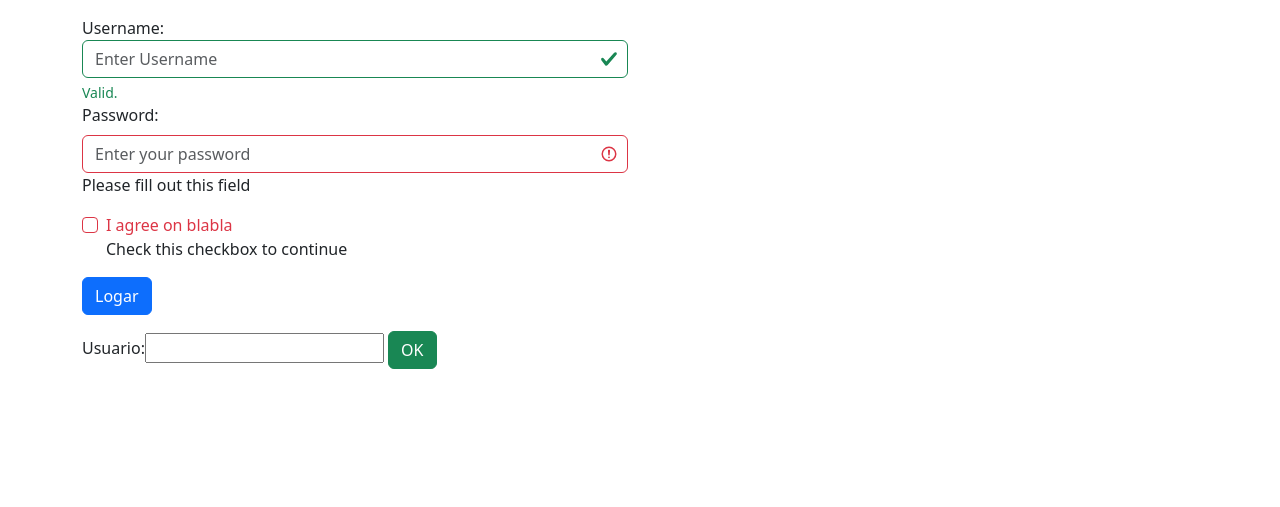
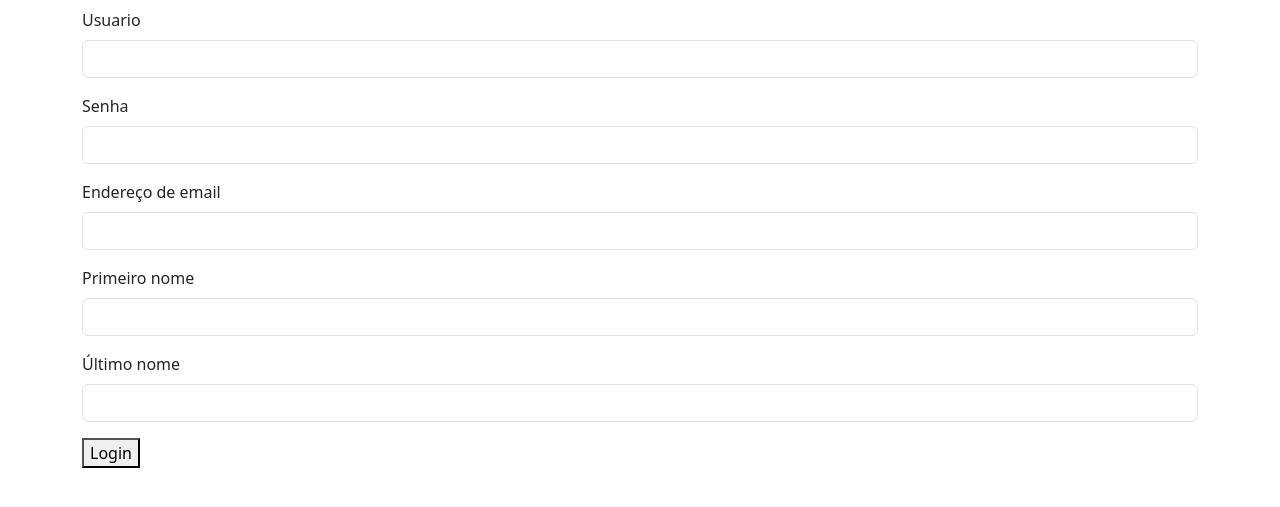
Before and after one commit to renatodesouza/ProjetoEscolaDois, a Django app: page /app/login/ in a window 1280 px wide. Shown: the top 507 px of the page. Run offline with Django 3.2, Linux system fonts and the light colour scheme; some libraries are stand-ins or nearby versions.

Commit message:
subindo login e logout

```diff
--- a/app/forms.py
+++ b/app/forms.py
@@ -1,8 +1,11 @@
 from django import forms
+from django.contrib.auth.models import User
+
 from .models.entrega_atividade import EntregaAtividade
 from .models.atividade import Atividade
 from .models.disciplina import Disciplina
 from .models.curso import Curso
+
 
 
 class EntregaAtividadeForm(forms.ModelForm):
@@ -38,6 +41,23 @@ class CursoForm(forms.ModelForm):
         fields = ['nome', 'descricao', 'coordenador', 'periodo', 'modalidade', 'imagem']
 
 
-class LoginForm(forms.Form):
-    usuario = forms.CharField(max_length=100)
-    password = forms.PasswordInput()
+class LoginForm(forms.ModelForm):
+    password = forms.CharField(widget=forms.PasswordInput)
+    class Meta:
+        model = User
+        fields = ['username', 'password', 'email', 'first_name', 'last_name']
+
+        labels = {
+            'username': 'Nome do usuario',
+            'password': 'Senha',
+            'email': 'Email-Adress',
+            'first_name': 'Primeiro nome',
+            'last_name': 'Sobrenome',
+        }
+
+        widgets = {
+            'username': forms.TextInput(attrs={'placeholder': 'Nome de Usuario'}),
+            'email': forms.EmailInput(attrs={'placeholder': 'Email'}),
+            'first_name': forms.TextInput(attrs={'placeholder': 'Nome'}),
+            'last_name': forms.TextInput(attrs={'placeholder': 'Sobrenome'}),
+        }
--- a/app/models/aluno.py
+++ b/app/models/aluno.py
@@ -7,7 +7,7 @@ from datetime import date
 
 class Aluno(models.Model):
     ra = models.CharField(max_length=10, unique=True, verbose_name='RA')
-    usuario = models.ForeignKey(User, on_delete=models.PROTECT)
+    usuario = models.ForeignKey(User, on_delete=models.PROTECT, related_name='aluno')
     data_expiracao = models.DateField('Data de Expiracao', default=date(year=1900, month=1, day=1))
     imagem = models.ImageField("Imagem", upload_to='imagens/', blank=True)
 
--- a/app/templates/app/curso.html
+++ b/app/templates/app/curso.html
@@ -12,7 +12,7 @@
 </head>
 <body>
 <div class="w3-bar w3-theme">
-    <a href="{% url 'app:index' %}" class="w3-bar-item w3-button w3-padding-16">Home</a>
+    <a href="{% url 'app:home' %}" class="w3-bar-item w3-button w3-padding-16">Home</a>
     <div class="w3-dropdown-hover">
         <button class="w3-button w3-padding-16">Cursos
             <i class="fa fa-caret-down"></i>
--- a/app/templates/app/cursos.html
+++ b/app/templates/app/cursos.html
@@ -1,6 +1,7 @@
 {% extends 'app/base_curso.html' %}
 
 {% block content_cursos %}
+<div class="container">
     <div class="row">
         <div class="table-responsive">
             <table class="table table-hover">
@@ -28,6 +29,7 @@
             {{ curso }}
         </div>
     </div>
+</div>
 
 
 {% endblock %}
--- a/app/templates/app/login.html
+++ b/app/templates/app/login.html
@@ -11,37 +11,33 @@
     <title>Login</title>
 </head>
 <body>
-    <div class="container mb-3 mt-3">
-        <div class="row">
-            <div class="col-sm-6">
-                <form action="" class="was-validated">
+
+    <section class="container mt-2">
+        <form action="{% url 'app:login' %}" class="bootstrap-estilo-formulario" method="POST">
             {% csrf_token %}
-                    <label for="uname" class="dorm-label">Username:</label>
-                    <input type="text" class="form-control" id="uname" name="uname" placeholder="Enter Username">
-                    <div class="valid-feedback">Valid.</div>
-                    <div class="invalid-feedback">Please fill out this field</div>
             <div class="mb-3">
-                        <label for="pwd" class="form-label">Password:</label>
-                        <input type="password" class="form-control" id="pwd" name="pswd", placeholder="Enter your password" required>
-                        <div class="valid-feedback">Valid.</div>
-                        <div class="onvalid-feedback">Please fill out this field</div>
+                <label for="{{ form.username.id_for_label }}" class="form-label">Usuario</label>
+                <input type="text" name="{{ form.username.html_name }}" id="{{ form.username.id_for_label }}"
+                class="form-control" placeholder="{{ form.username.field.widget.attrs.placeholder }}" value="{{ form.username.value }}">
             </div>
-                    <div class="form-check mb-3">
-                        <input type="checkbox" id="myCheck" class="form-check-input" name="remember-me" required>
-                        <label for="myCheck" class="form-check-label">I agree on blabla</label>
-                        <div class="valid-feedback">Valid.</div>
-                        <div>Check this checkbox to continue</div>
+
+            <div class="mb-3">
+                <label for="{{ form.password.id_for_label }}" class="form-label">Senha</label>
+                <input type="password" name="{{ form.password.html_name }}" id="{{ form.password.id_for_label }}" class="form-control" placeholder="{{ form.password.field.widget.attrs.placeholder }}">
             </div>
-                    <button form="submit" class="btn btn-primary">Logar</button>
-                </form>
+            <div class="mb-3">
+                <label for="{{ form.email.id_for_label }}" class="form-label">Endereço de email</label>
+                <input type="email" name="{{ form.email.html_name }}" id="{{ form.email.id_for_label }}" class="form-control" placeholder="{{ form.email.field.widget.attrs.placeholder }}" value="{{ form.email.value }}">
             </div>
+            <div class="mb-3">
+                <label for="{{ form.first_name.id_for_label }}" class="form-label">Primeiro nome</label>
+                <input type="text" name="{{ form.first_name.html_name }}" id="{{ form.first_name.id_for_label }}" class="form-control" placeholder="{{ form.first_name.field.widget.attrs.placeholder }}" value="{{ form.first_name.value }}">
             </div>
+            <div class="mb-3">
+                <label for="{{ form.last_name.id_for_label }}" class="form-label">Último nome</label>
+                <input type="text" name="{{ form.last_name.html_name }}" id="{{ form.last_name.id_for_label }}" class="form-control" placeholder="{{ form.last_name.field.widget.attrs.placeholder }}" value="{{ form.last_name.value }}">
             </div>
-    <section class="container mt-2">
-        <form action="{% url 'app:usuario' %}" method="POST">
-            {% csrf_token %}
-            {{ forms }}
-            <input type="submit" value="OK" class="btn btn-success">
+            <button type="submit" >Login</button>
         </form>
     </section>
 </body>
--- a/app/urls.py
+++ b/app/urls.py
@@ -1,6 +1,6 @@
 from django.urls import path
 from . import views
-from .views import HomeView, CursoView, AlunoView, create, delete,cursos, login, usuario
+from .views import HomeView, CursoView, AlunoView, ProfessorView, create, delete,cursos, login, logout, login_dois
 from django.views.generic import TemplateView
 
 
@@ -10,9 +10,10 @@ app_name = 'app'
 urlpatterns = [
     # path('home/', views.index, name='index'),
     # path('curso/<int:pk>/', views.curso, name='curso'),
-    path('home/', HomeView.as_view(), name='index'),
+    path('home/', HomeView.as_view(), name='home'),
     path('curso/<int:pk>/', CursoView.as_view(), name='curso'),
     path('aluno/<int:pk>/', AlunoView.as_view(), name='aluno'),
+    path('professor/<int:pk>/', ProfessorView.as_view(), name='professor'),
     path('cursos/', views.cursos, name='cursos'),
 
     path('curso-create/', views.create , name='create'),
@@ -20,5 +21,9 @@ urlpatterns = [
     path('update/<int:pk>/', views.update, name='update'),
 
     path('login/', views.login, name='login'),
-    path('usuario/', views.usuario, name='usuario'),
+    path('login/', views.login_dois, name='login_dois'),
+
+    path('logout/', views.logout, name='logout'),
+
+
 ]
--- a/app/views.py
+++ b/app/views.py
@@ -1,21 +1,25 @@
 
+from typing import Any, Dict
 from django.db import models
 from django.shortcuts import render, get_object_or_404, redirect
+from django.contrib import auth
+from django.contrib.auth.models import User
 from django.core.files.storage import default_storage
-from django.views.generic import DetailView, TemplateView
+from django.views.generic import DetailView, TemplateView, CreateView
 from .models.curso import Curso
 from .models.turma import Turma
 from .models.aluno import Aluno
+from .models.professor import Professor
 from .models.matricula import Matricula
 from .models.atividade import Atividade
 from app.models.coordenador import Coordenador
-
+from django.urls import reverse_lazy
 from .forms import CursoForm, LoginForm
 
 
 def index(request):
     cursos = Curso.objects.all().order_by('?')
-    return render(request, 'app/index.html', context={'cursos':cursos})
+    return render(request, 'app/home.html', context={'cursos':cursos})
 
 
 def curso(request, pk):
@@ -57,7 +61,7 @@ def curso(request, pk):
 
 
 class HomeView(TemplateView):
-    template_name = 'app/index.html'
+    template_name = 'app/home.html'
 
     def get_context_data(self, **kwargs):
         context = super().get_context_data(**kwargs)
@@ -97,23 +101,32 @@ class AlunoView(DetailView):
         return Aluno.objects.filter(id=self.nome.id)
 
     def get_context_data(self, **kwargs):
+        aluno = self.get_object()
+        cursos = Curso.objects.all()
+        matricula = Matricula.objects.get(aluno=aluno)
+
         context = super().get_context_data(**kwargs)
-        print(context)
-        aluno = self.get_object()
-
-        matricula = Matricula.objects.get(aluno=aluno)
-        cursos = Curso.objects.all()
-
+        context['cursos'] = cursos
         context['turma'] = matricula.turma
         context['curso'] = matricula.curso
-        context['cursos'] = cursos
         context['disciplinas'] = matricula.turma.disciplina.all()
         context['atividades'] = matricula.turma.atividades.all()
         context['atividades_limit'] = matricula.turma.atividades.order_by('?')[:2]
 
         return context
 
+class ProfessorView(DetailView):
+    template_name = 'app/professor.html'
+    model = Professor
+    context_object_name = 'professor'
 
+    def get_queryset(self):
+        self.nome = get_object_or_404(User, pk=self.kwargs['pk'])
+        return User.objects.filter(id=self.nome.id)
+
+    def get_context_data(self, **kwargs):
+        context = super().get_context_data(**kwargs)
+        return context
 
 def create(request):
 
@@ -152,7 +165,9 @@ def update(request, pk):
 
     coordenadores = Coordenador.objects.all()
     context = {'curso':curso, 'coordenadores':coordenadores}
+
     print(request.method)
+
     if request.method == 'POST':
 
         curso.nome = request.POST.get('nome')
@@ -188,13 +203,50 @@ def cursos(request):
 
 
 def login(request):
-    forms = LoginForm()
-    context = {'forms':forms}
 
-    return render(request, 'app/login.html', context)
+    if request.method == 'POST':
+        nome = request.POST.get('usuario')
+        pswd = request.POST.get('pswd')
+        user = auth.authenticate(request, username=nome, password=pswd)
+        print(user.id)
 
-def usuario(request):
+        if user is not None:
+            auth.login(request, user)
+            if user.is_staff:
+                return redirect('app:professor', user.id)
+            return redirect('app:aluno', user.id)
+        return redirect('app:home')
+
+    return render(request, 'app/login.html')
+
+
+
+
+def login_dois(request):
+    return render(request, 'app/login.html')
+
+
+def logout(request):
+    auth.logout(request)
+    return redirect('app:login_dois')
+
+def usuario_n(request):
     if request.method == 'POST':
         form = LoginForm(request.POST)
         context = {'form':form}
         return render(request, 'app/usuario.html', context)
+
+
+#---------------------------------------------------------------------------------------
+class CursoCreateViews(CreateView):
+    model = Curso
+    form_class = CursoForm
+
+    template_name = 'app/curso_create.html'
+    success_url = reverse_lazy('app:cursos')
+
+    def get_context_data(self, **kwargs):
+        context = super().get_context_data(**kwargs)
+
+        context['coordenadores'] = Coordenador.objects.all()
+        return context
```
Also changed, not shown: app/templates/app/aluno.html (+4 -30 lines), app/templates/app/base_curso.html (+5 -12 lines), app/templates/app/base_usuario.html (added, +19 -0 lines), app/templates/app/home.html (renamed from app/templates/app/index.html, +69 -14 lines), app/templates/app/partials/_usuario_navbar.html (added, +26 -0 lines), app/templates/app/professor.html (added, +39 -0 lines), app/templates/app/usuario.html (deleted, +0 -12 lines), app/models/turma.py (line endings or trailing spaces), db.sqlite3, media/wp2438006.jpg (added). Lines whose indentation alone changed are shown as unchanged.
